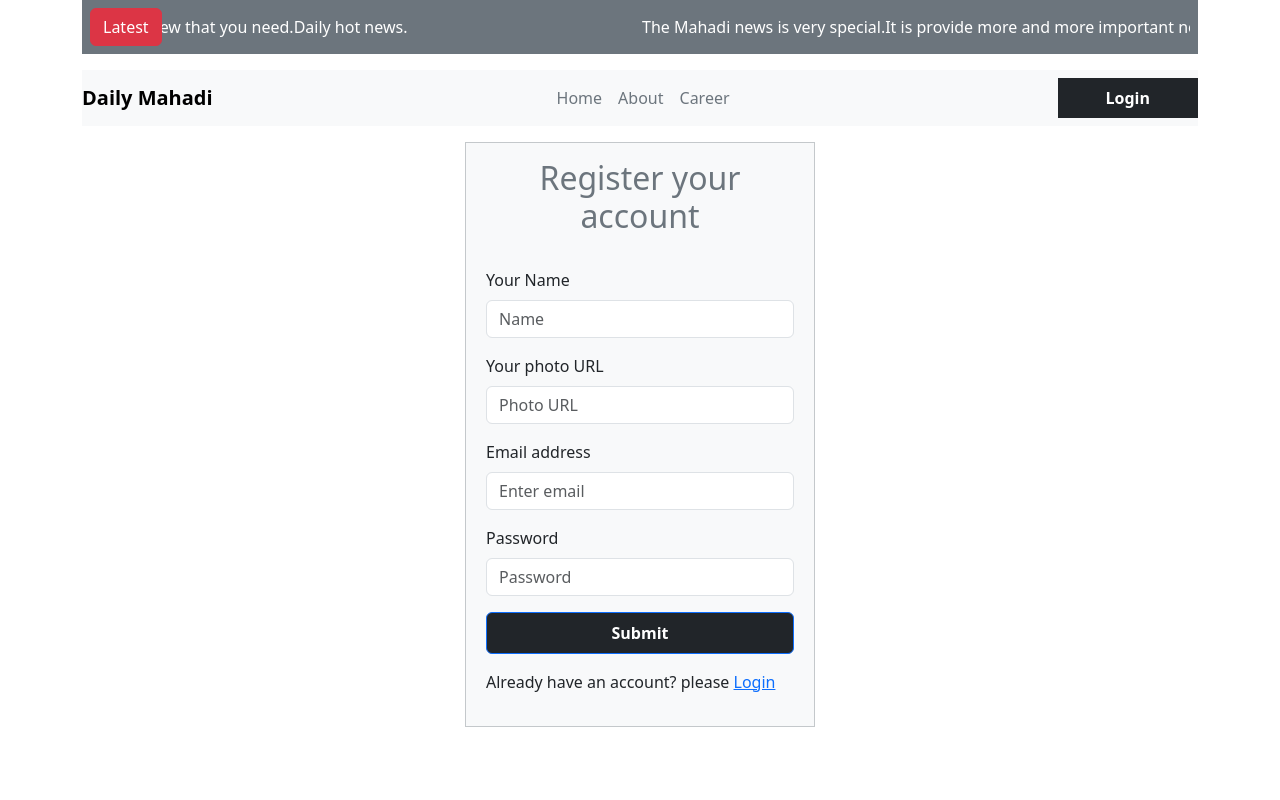
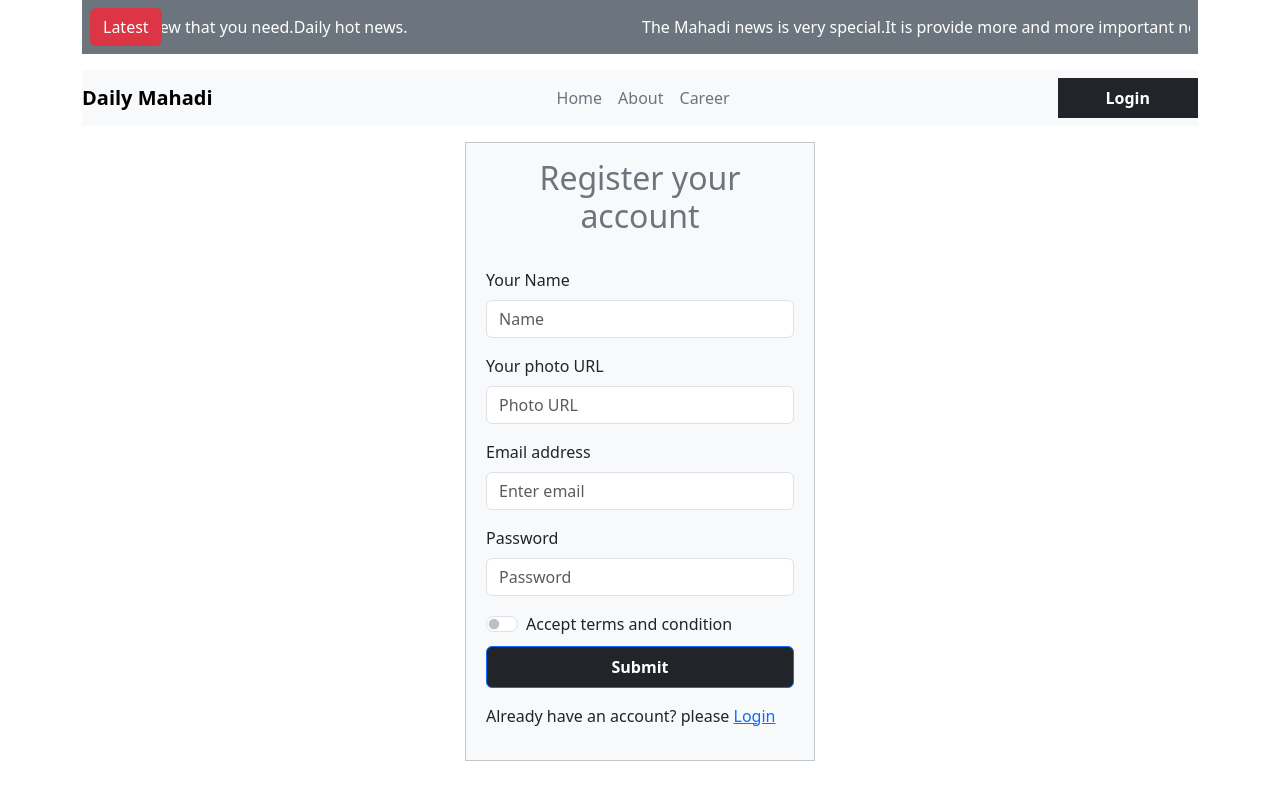
Before and after one commit to Mahadi90/the-mahadi-news-client, a React (Vite) app: page /signIn/register in a window 1280 px wide. Built offline with nearby package versions, Linux system fonts and the light colour scheme; no server answers.

Commit message:
final commit

```diff
--- a/package.json
+++ b/package.json
@@ -10,6 +10,7 @@
     "preview": "vite preview"
   },
   "dependencies": {
+    "@smastrom/react-rating": "^1.3.2",
     "bootstrap": "^5.3.2",
     "firebase": "^10.7.0",
     "localforage": "^1.10.0",
--- a/src/pages/Home/NewsCard/NewsCard.jsx
+++ b/src/pages/Home/NewsCard/NewsCard.jsx
@@ -2,8 +2,9 @@ import moment from "moment";
 import React from "react";
 import { Card, Image } from "react-bootstrap";
 import { FaBookmark, FaEye, FaRegStar, FaShareAlt, FaStar } from "react-icons/fa";
-import Rating from "react-rating";
 import { Link } from "react-router-dom";
+import { Rating } from '@smastrom/react-rating'
+import '@smastrom/react-rating/style.css'
 
 const NewsCard = ({ singleCategoruNews}) => {
   const { _id, title, author, image_url, total_view, rating, details } =
@@ -44,13 +45,10 @@ const NewsCard = ({ singleCategoruNews}) => {
       </Card.Body>
       <Card.Footer className="text-muted d-flex justify-content-between">
         <div className="d-flex align-items-center">
-          <Rating
-          className="text-warning"
-            placeholderRating={rating.number}
-            emptySymbol={<FaRegStar></FaRegStar>}
-            placeholderSymbol={<FaStar></FaStar>}
-            fullSymbol={<FaStar></FaStar>}
-             readonly />
+        <Rating
+        style={{ maxWidth: 150 }}
+        value={rating?.number}
+        readOnly />
             <p className="m-0 ms-2">{rating.number}</p>
         </div>
         <div>
--- a/src/pages/Register/Register.jsx
+++ b/src/pages/Register/Register.jsx
@@ -1,4 +1,4 @@
-import React from "react";
+import React, { useState } from "react";
 import { useContext } from "react";
 import { Button, Container, Form } from "react-bootstrap";
 import { Link } from "react-router-dom";
@@ -7,6 +7,7 @@ import { AuthContext } from "../providers/AuthProvider";
 const Register = () => {
 
     const { careteUser, craeteProfile } = useContext(AuthContext)
+    const [accepted, setAccepted] = useState(false)
 
    const handleregister = e => {
 
@@ -35,6 +36,10 @@ const Register = () => {
        })
    }
 
+   const handleCheckbox = e => {
+    setAccepted(e.target.checked)
+   }
+
     return (
         <Container
         className="bg-light border border-secondary-subtle"
@@ -42,28 +47,28 @@ const Register = () => {
       >
         <h2 className="text-center my-3 text-secondary">Register your account</h2>
         <Form onSubmit={handleregister} className="mx-auto py-3 px-2">
-        <Form.Group className="mb-3" controlId="formBasicEmail">
+        <Form.Group className="mb-3" >
           <Form.Label>Your Name</Form.Label>
           <Form.Control
            type="text"
            name="name"
            placeholder="Name" />
         </Form.Group>
-        <Form.Group className="mb-3" controlId="formBasicEmail">
+        <Form.Group className="mb-3" >
           <Form.Label>Your photo URL</Form.Label>
           <Form.Control
            type="text"
            name="photo"
            placeholder="Photo URL" />
         </Form.Group>
-          <Form.Group className="mb-3" controlId="formBasicEmail">
+          <Form.Group className="mb-3" >
             <Form.Label>Email address</Form.Label>
             <Form.Control
              type="email"
              name="email"
              placeholder="Enter email" />
           </Form.Group>
-          <Form.Group className="mb-3" controlId="formBasicPassword">
+          <Form.Group className="mb-3">
             <Form.Label>Password</Form.Label>
             <Form.Control
               type="password"
@@ -71,10 +76,17 @@ const Register = () => {
               placeholder="Password"
             />
           </Form.Group>
-
+      <Form.Check // prettier-ignore
+      onClick={handleCheckbox}
+        type="switch"
+        id="custom-switch"
+        label="Accept terms and condition"
+        name="condition"
+      />
           <Button
-            className="w-100 bg-dark text-decoration-none text-white px-5 py-2 fw-bold"
+            className="mt-2 w-100 bg-dark text-decoration-none text-white px-5 py-2 fw-bold"
             type="submit"
+            disabled={accepted}
           >
             Submit
           </Button>
--- a/src/pages/shared/NavigationBar/NavigationBar.jsx
+++ b/src/pages/shared/NavigationBar/NavigationBar.jsx
@@ -29,7 +29,7 @@ const NavigationBar = () => {
         </Marquee>
       </div>
       <Navbar expand="lg" className="bg-body-tertiary my-3">
-        <Navbar.Brand className="fw-bold" href="#home">
+        <Navbar.Brand className="fw-bold">
           Daily Mahadi
         </Navbar.Brand>
         <Navbar.Toggle aria-controls="basic-navbar-nav" />
--- a/src/pages/shared/leftNav/LeftNav.jsx
+++ b/src/pages/shared/leftNav/LeftNav.jsx
@@ -9,7 +9,7 @@ const LeftNav = () => {
   const [categories, setCategories] = useState([]);
 
   useEffect(() => {
-    fetch("https://the-mahadi-news-server-7nevavowj-mahadimhs787-gmailcom.vercel.app/categories")
+    fetch("http://localhost:5000/categories")
       .then((res) => res.json())
       .then((data) => setCategories(data))
       .catch((error) => console.error(error));
--- a/src/routes/Router.jsx
+++ b/src/routes/Router.jsx
@@ -17,12 +17,12 @@ const router = createBrowserRouter([
             {
                 path : '/',
                 element : <Home></Home>,
-                loader : () => fetch('https://the-mahadi-news-server-7nevavowj-mahadimhs787-gmailcom.vercel.app/news')
+                loader : () => fetch('http://localhost:5000/news')
             },
             {
                 path : 'category/:id',
                 element : <Category></Category>,
-                loader : ({params}) => fetch(`hhttps://the-mahadi-news-server-7nevavowj-mahadimhs787-gmailcom.vercel.app/categories/${params.id}`)
+                loader : ({params}) => fetch(`http://localhost:5000/categories/${params.id}`)
             }
         ]
     },
@@ -35,7 +35,7 @@ const router = createBrowserRouter([
                 element : <PrivateRoutes>
                     <News></News>
                 </PrivateRoutes>,
-                loader : ({params}) => fetch(`https://the-mahadi-news-server-7nevavowj-mahadimhs787-gmailcom.vercel.app/news/${params.id}`)
+                loader : ({params}) => fetch(`http://localhost:5000/news/${params.id}`)
             }
         ]
     },
```
Also changed, not shown: src/pages/shared/NavLink/NavLink.jsx (+11 -0 lines), 1 other file (tests, documents, lock files or other folders).
